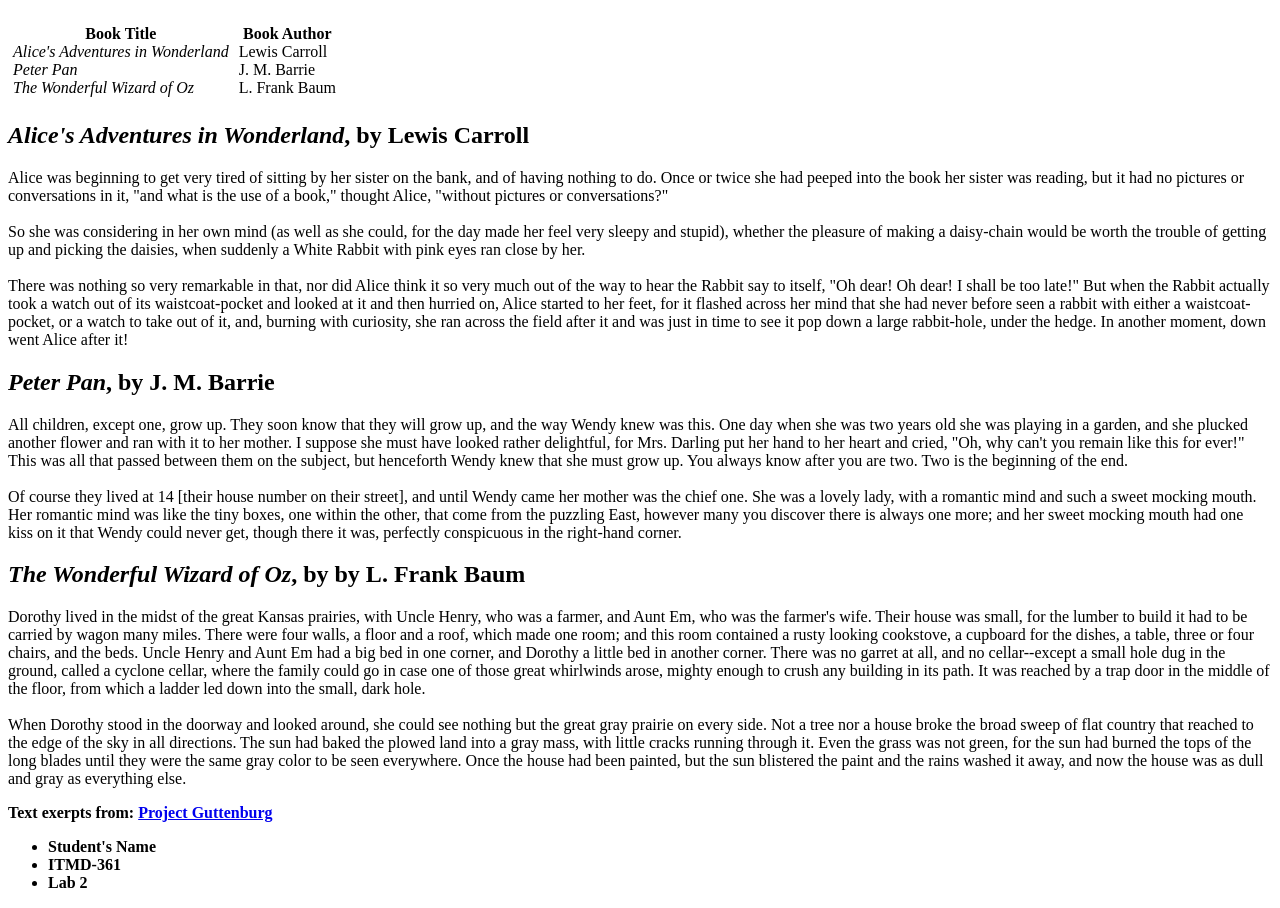
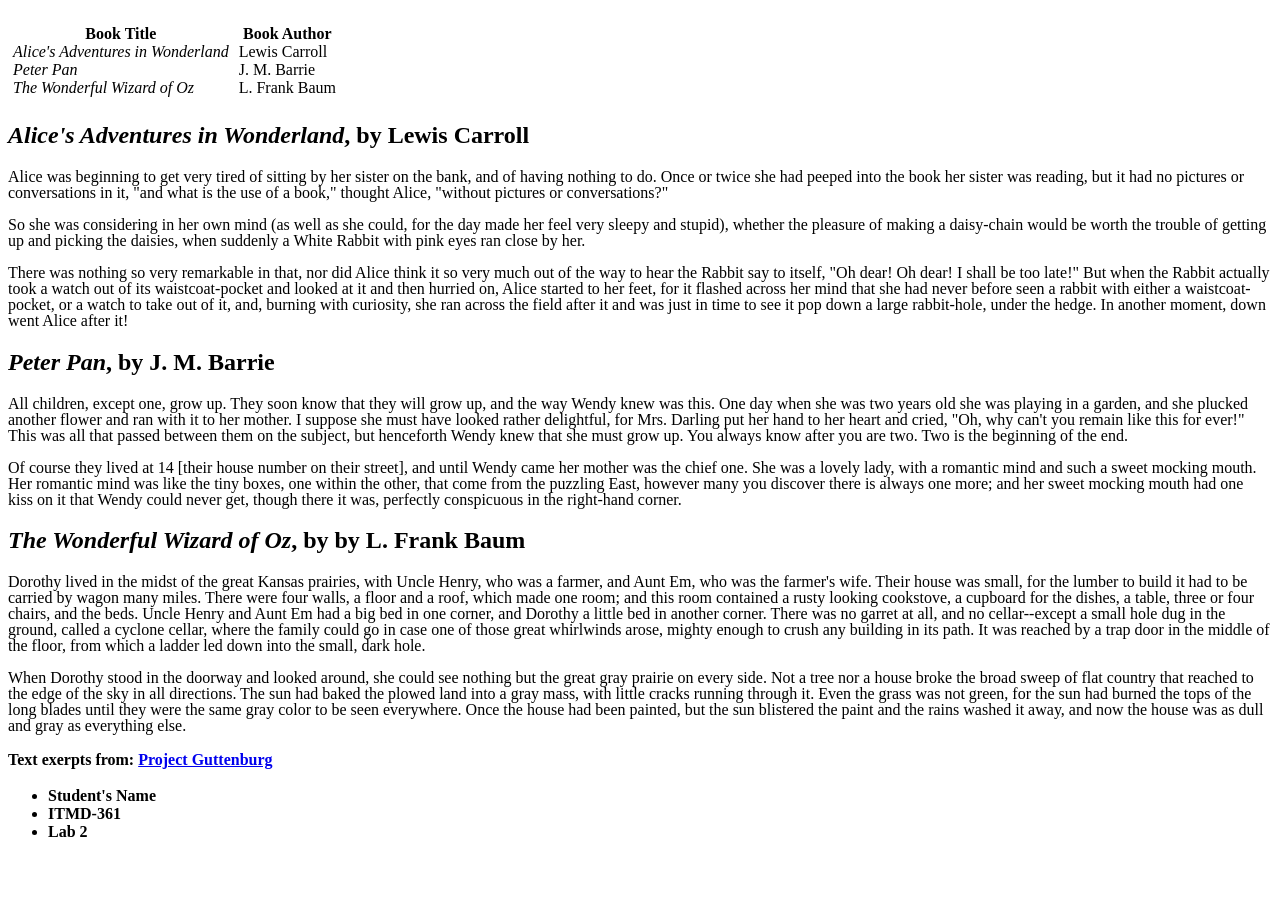
Before and after one commit to Fmutnansky/ITMD361Lab3, a plain HTML site: page index.html in a window 1280 px wide. Shown: the part 60-968 px from the top of the page. After the commit the page ends 917 px from the top, so only its background shows below. Drawn offline with Linux system fonts and the light colour scheme.

Commit message:
Update index.html

```diff
--- a/index.html
+++ b/index.html
@@ -5,11 +5,11 @@
 		<title>ITMD-361 Internet Technologies and Web Design</title>
 	<style>
 	p.s {
-		line-height= 1.0;
+		line-height: 1.0;
 	}
 
 	p.b {
-		line-height= 1.3;
+		line-height: 1.3;
 	}
 
 	.column {
```
